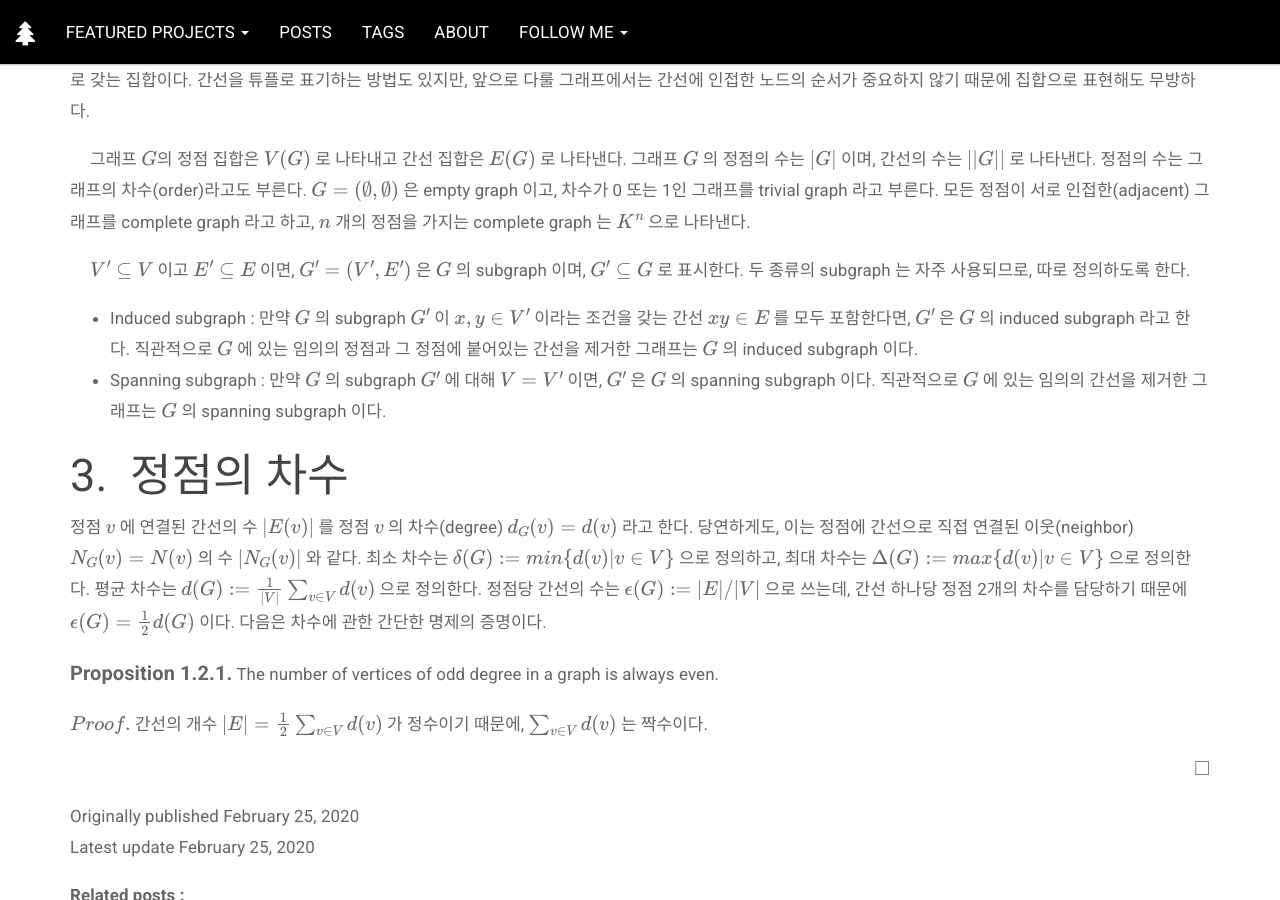
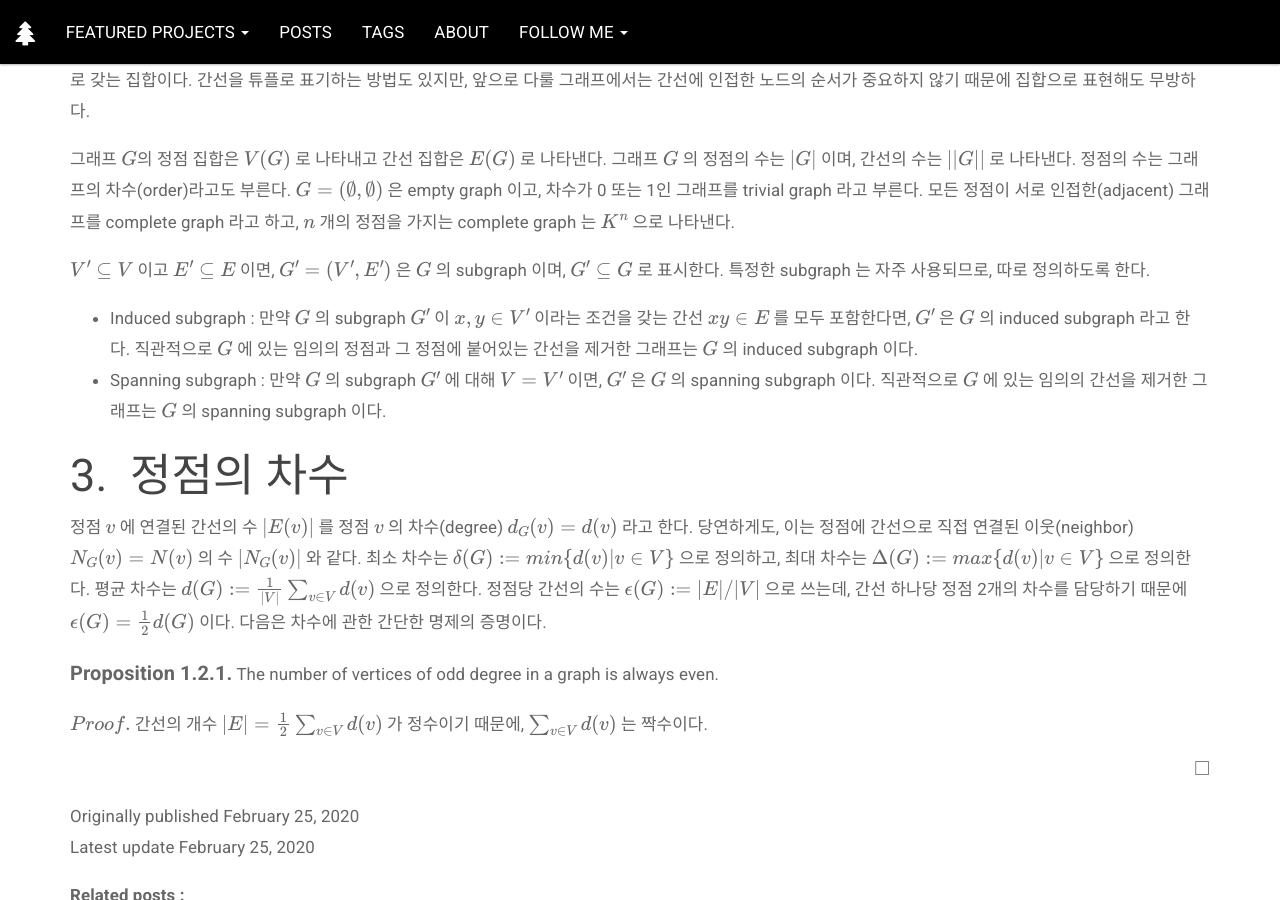
Before and after one commit to PnDong/pndong.github.io, a Jekyll site: the page built from _posts/2020-02-25-graph-theory-chapter-1.html, in a window 1280 px wide and 900 px high, scrolled down 881 px. Built offline with Jekyll 4.4.1, drawn with Linux system fonts in a browser that asks for light colours; nearby versions of some CDN libraries; formulas are drawn with MathJax 3; comment, search, counter and statistics services are not loaded.

Commit message:
Edit post

```diff
--- a/_posts/2020-02-25-graph-theory-chapter-1.html
+++ b/_posts/2020-02-25-graph-theory-chapter-1.html
@@ -34,15 +34,15 @@ use_math: true
 	간선을 튜플로 표기하는 방법도 있지만, 앞으로 다룰 그래프에서는 간선에 인접한 노드의 순서가 중요하지 않기 때문에 집합으로 표현해도 무방하다.
 </p>
 
-<p style="text-indent:20px;">
+<p>
 	그래프 $G$의 정점 집합은 $V(G)$ 로 나타내고 간선 집합은 $E(G)$ 로 나타낸다. 그래프 $G$ 의 정점의 수는 $|G|$ 이며, 간선의 수는 $||G||$ 로 나타낸다. 정점의 수는 그래프의 차수(order)라고도 부른다.
 	$G = (\emptyset, \emptyset)$ 은 empty graph 이고, 차수가 0 또는 1인 그래프를 trivial graph 라고 부른다.
 	모든 정점이 서로 인접한(adjacent) 그래프를 complete graph 라고 하고, $n$ 개의 정점을 가지는 complete graph 는 $K^n$ 으로 나타낸다.
 </p>
 
-<p style="text-indent:20px;">
+<p>
 	$V' \subseteq V$ 이고 $E' \subseteq E$ 이면, $G' = (V', E')$ 은 $G$ 의 subgraph 이며, $G' \subseteq G$ 로 표시한다.
-	두 종류의 subgraph 는 자주 사용되므로, 따로 정의하도록 한다.
+	특정한 subgraph 는 자주 사용되므로, 따로 정의하도록 한다.
 	<ul>
 	<li>
 		Induced subgraph : 만약 $G$ 의 subgraph $G'$ 이 $x,y \in V'$ 이라는 조건을 갖는 간선 $xy \in E$ 를 모두 포함한다면, $G'$ 은 $G$ 의 induced subgraph 라고 한다.
```
